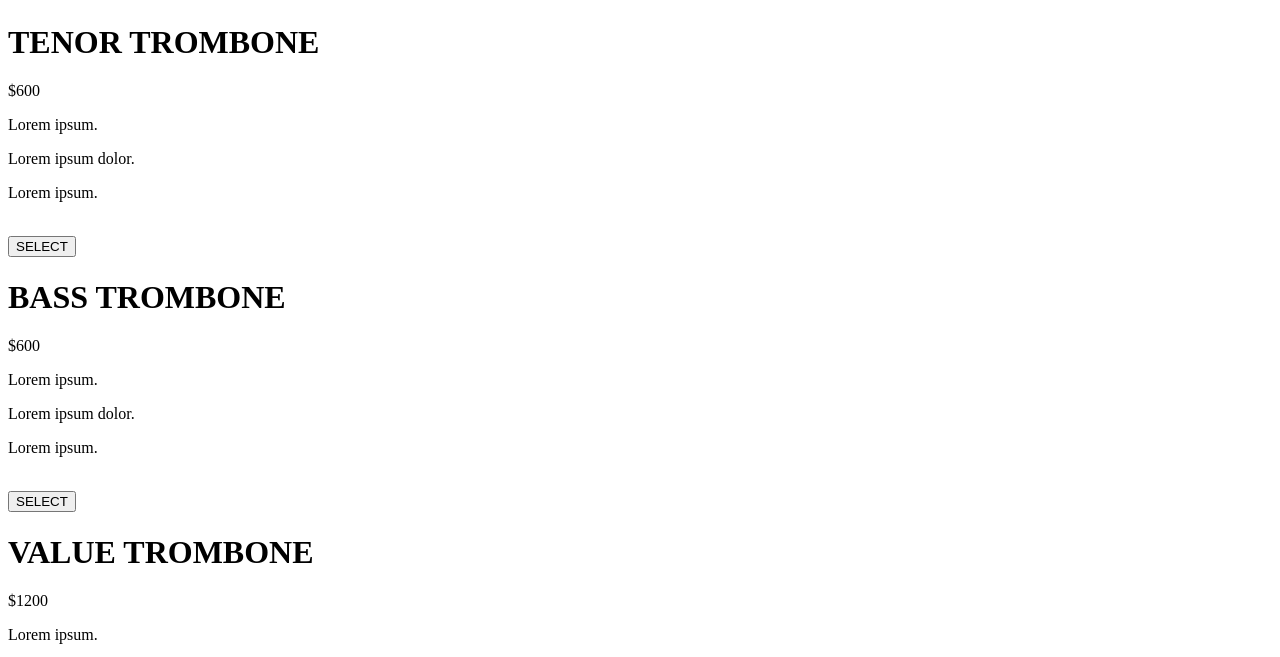
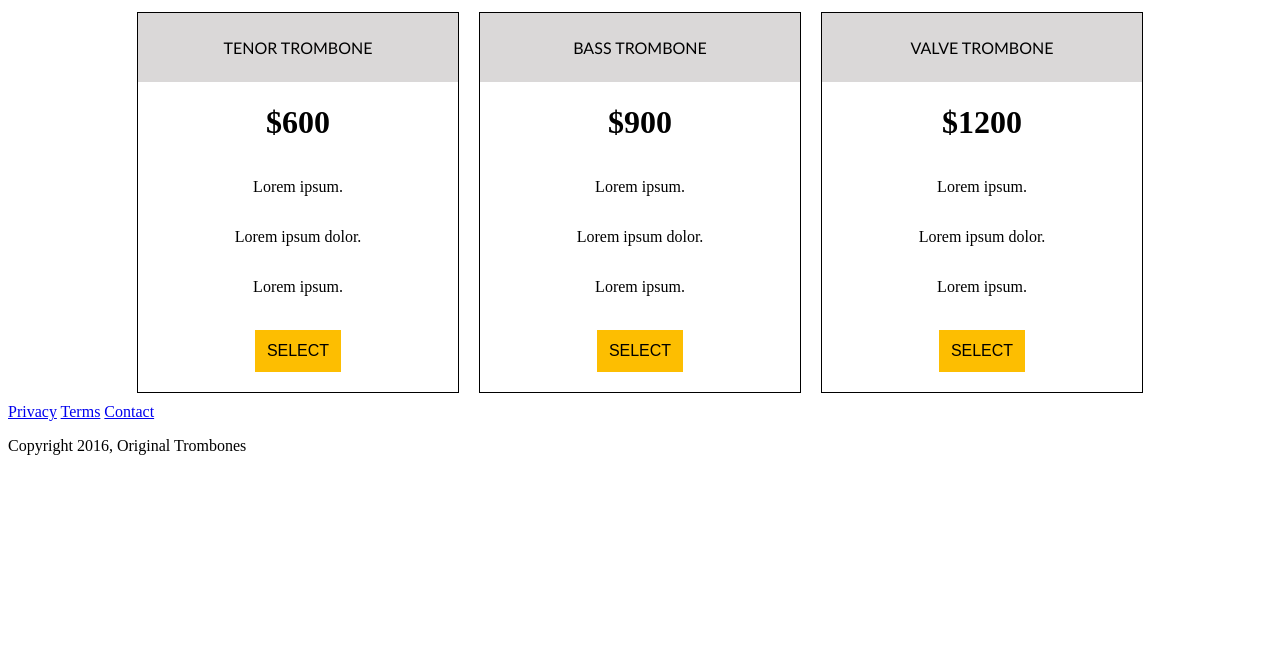
Before and after one commit to paulpennuel/microverse2, a plain HTML site: page index.html in a window 1280 px wide. Shown: the part 913-1570 px from the top of the page. After the commit the page ends 1384 px from the top, so only its background shows below. Drawn offline with Linux system fonts and the light colour scheme.

Commit message:
fourth commit

```diff
--- a/css/style.css
+++ b/css/style.css
@@ -0,0 +1,34 @@
+.price-trem{
+    display: flex;
+    justify-content: center;
+    align-items: center;
+}
+
+.Trembox{
+    border-style: solid;
+    border-width: 1px;
+    border-color: black;
+    background: rgb(218, 216, 216);
+    width: 320px;
+    margin:10px;
+}
+
+.trem{
+
+    text-align: center;
+    font-family: 'Gill Sans', 'Gill Sans MT', Calibri, 'Trebuchet MS', sans-serif;
+    padding:25px;
+}
+.textTrembox{
+    background-color: white;
+    display: flex;
+    align-items: center;
+    flex-direction: column;
+    padding-bottom: 20px;
+}
+.textTrembox button{
+    background-color: rgb(253, 190, 1);
+    border-width: 0px;
+    font-size: medium;
+    padding: 12px;
+}
--- a/index.html
+++ b/index.html
@@ -57,10 +57,15 @@
     <iframe width="450" height="350" src="https://youtu.be/y8Yv4pnO7qc?">
     </iframe>
 
+<div class="price-trem">
+
+
   <div class="Trembox">
-      <h1>TENOR TROMBONE</h1>
+    <div class="trem">
+      TENOR TROMBONE
+    </div>
     <div class="textTrembox">
-        <p>$600</p>
+      <h1>$600</h1>
       <p>Lorem ipsum.</p>
       <p>Lorem ipsum dolor.</p>
       <p>Lorem ipsum.</p>
@@ -68,11 +73,12 @@
       <button id="select">SELECT</button>
     </div>
   </div>
-
   <div class="Trembox">
-      <h1>BASS TROMBONE</h1>
+    <div class="trem">
+      BASS TROMBONE
+    </div>
     <div class="textTrembox">
-        <p>$600</p>
+      <h1>$900</h1>
       <p>Lorem ipsum.</p>
       <p>Lorem ipsum dolor.</p>
       <p>Lorem ipsum.</p>
@@ -80,16 +86,18 @@
       <button id="select">SELECT</button>
     </div>
   </div>
-
   <div class="Trembox">
-      <h1>VALUE TROMBONE</h1>
+    <div class="trem">
+      VALVE TROMBONE
+    </div>
     <div class="textTrembox">
-        <p>$1200</p>
+      <h1>$1200</h1>
       <p>Lorem ipsum.</p>
       <p>Lorem ipsum dolor.</p>
       <p>Lorem ipsum.</p>
       <br />
       <button id="select">SELECT</button>
+    </div>
   </div>
   </div>
 
```
Lines whose indentation alone changed are shown as unchanged.
